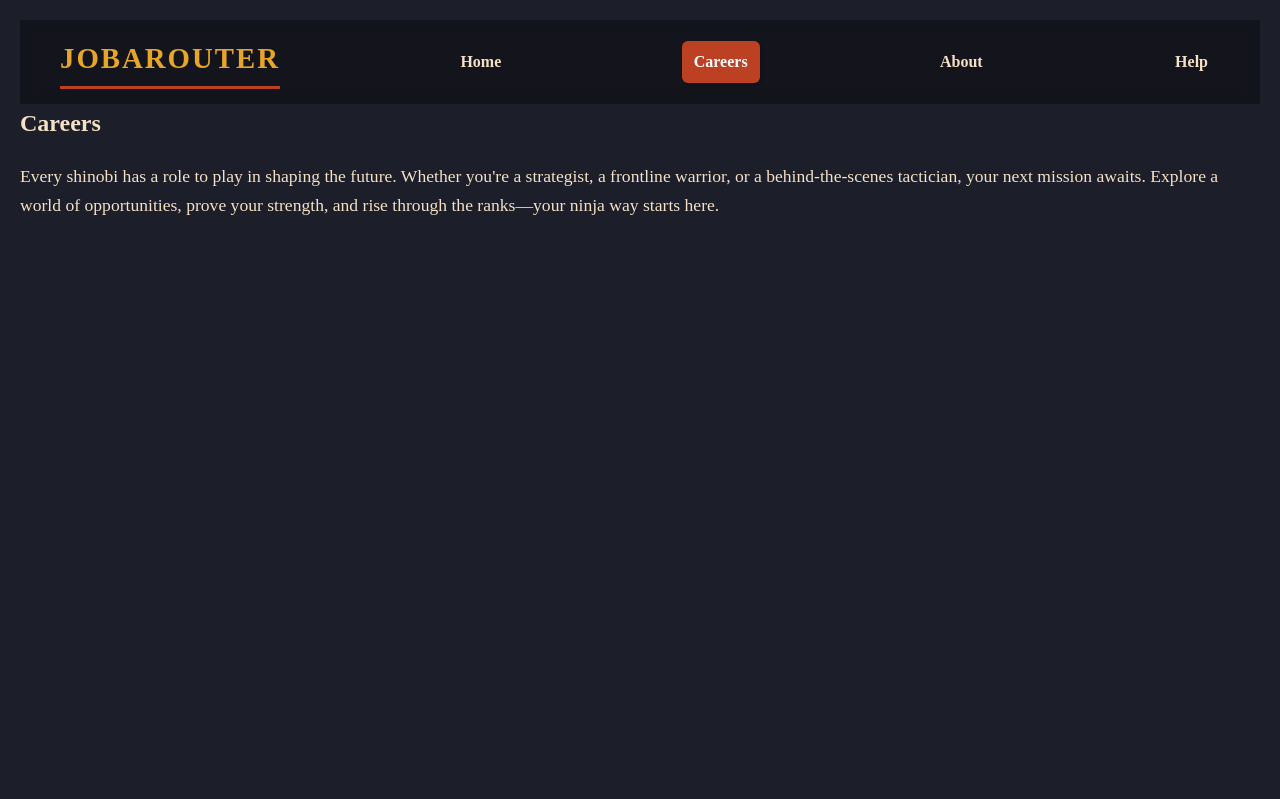
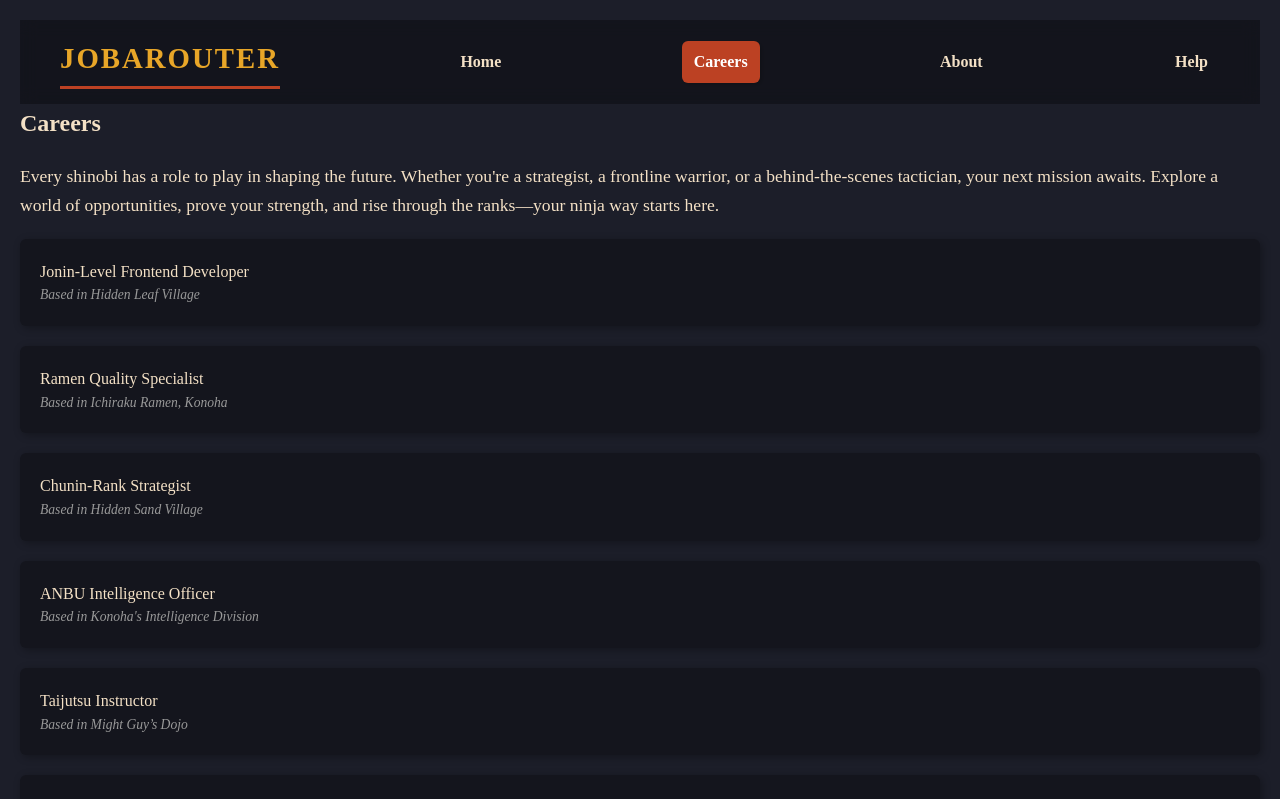
Before and after one commit to TevinAchong/react-router, a React (Create React App) app in the folder jobarouter/: page /careers in a window 1280 px wide. Shown: the top 799 px of the page. Built offline with nearby package versions, Linux system fonts and the light colour scheme; data requests are answered from the project's data file; the HTML template or start-up script is replaced by a standard one.

Commit message:
fetched careers from db.json and styled

```diff
--- a/jobarouter/package.json
+++ b/jobarouter/package.json
@@ -16,7 +16,8 @@
     "start": "react-scripts start",
     "build": "react-scripts build",
     "test": "react-scripts test",
-    "eject": "react-scripts eject"
+    "eject": "react-scripts eject",
+    "run-json-server": "json-server -p 4000 -w ./data/db.json"
   },
   "eslintConfig": {
     "extends": [
--- a/jobarouter/src/App.js
+++ b/jobarouter/src/App.js
@@ -11,12 +11,15 @@ import About from './pages/About';
 import Faq from './pages/help/Faq';
 import Contact from './pages/help/Contact';
 import NotFound from './pages/NotFound';
-import Careers from './pages/careers/Careers';
+import Careers, { careersLoader } from './pages/careers/Careers';
 
 // layouts
 import RootLayout from './layouts/RootLayout';
 import HelpLayout from './layouts/HelpLayout';
 import CareersLayout from './layouts/CareersLayout';
+
+// Loader
+
 
 const router = createBrowserRouter(
   createRoutesFromElements(
@@ -29,7 +32,7 @@ const router = createBrowserRouter(
         <Route path="contact" element={<Contact />}></Route>
       </Route>
       <Route path="careers" element={<CareersLayout />}>
-        <Route index element={<Careers/>}></Route>
+        <Route index element={<Careers/>} loader={careersLoader}></Route>
       </Route>
       <Route path="*" element={<NotFound />} />
     </Route>
--- a/jobarouter/src/index.css
+++ b/jobarouter/src/index.css
@@ -234,7 +234,38 @@ form textarea {
 
 
 /* careers list */
+.careers > a {
+  display: block;
+  background: rgba(0, 0, 0, 0.3); /* Slightly darker for a stealthy shinobi feel */
+  padding: 20px;
+  border-radius: 6px;
+  margin: 20px 0;
+  text-decoration: none;
+  transition: all 0.3s ease-in-out;
+  box-shadow: 2px 2px 8px rgba(0, 0, 0, 0.3);
+}
 
+.careers > a:hover {
+  background: rgba(0, 0, 0, 0.4);
+  transform: translateY(-3px);
+}
+
+.careers > a:hover p {
+  color: var(--primary);
+}
+
+.careers p {
+  margin: 0;
+  font-size: 1rem;
+  font-weight: 500;
+  color: var(--light);
+}
+
+.careers > a p:last-child {
+  font-size: 0.85em;
+  color: #999;
+  font-style: italic;
+}
 
 /* careers details */
 
--- a/jobarouter/src/pages/careers/Careers.js
+++ b/jobarouter/src/pages/careers/Careers.js
@@ -1,11 +1,23 @@
+import { useLoaderData, Link } from "react-router-dom";
+
 export default function Careers() {
+  const careers = useLoaderData();
+
   return (
     <div className="careers">
-
+      {careers.map(career => (
+        <Link to="/" key={career.id}>
+          <p>{career.title}</p>
+          <p>Based in {career.location}</p>
+        </Link>
+      ))}
     </div>
   )
 }
 
-const careersLoader = async () => {
+export const careersLoader = async () => {
+  // Fetch any data that is used inside the component
+  const res = await fetch('http://localhost:4000/careers');
+  return res.json();
 
 }
```
